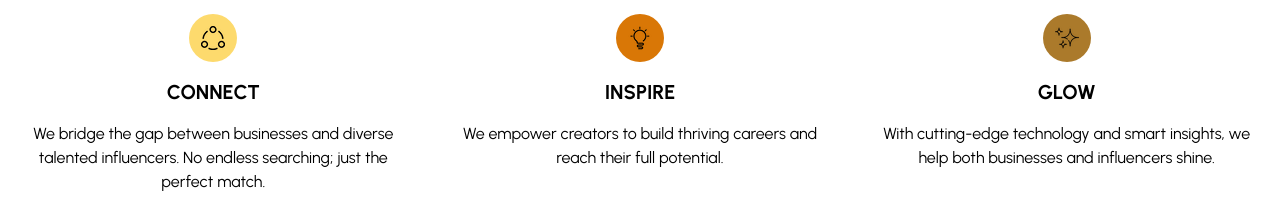
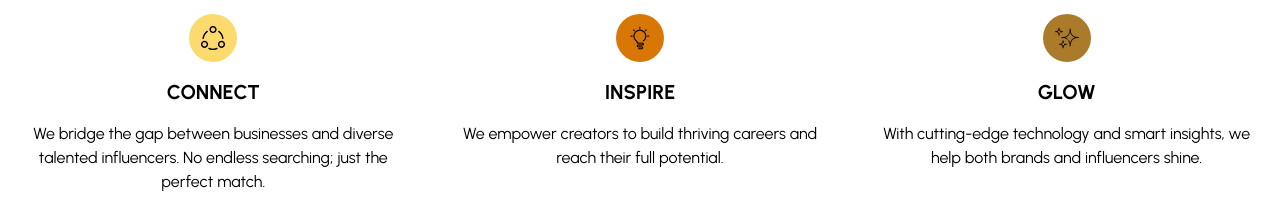
Before and after one commit to tek-juice/socialgems-website, a Next.js app: page / in a window 1280 px wide. Shown: the part 1326-1546 px from the top of the page. Built offline with nearby package versions, Linux system fonts and the light colour scheme.

Commit message:
changed wording on glow

```diff
--- a/src/app/page.tsx
+++ b/src/app/page.tsx
@@ -194,7 +194,7 @@ export default function Home() {
                 </div>
                 <h4 className="text-black text-xl font-bold mb-4">GLOW</h4>
                 <p className="text-black">
-                  With cutting-edge technology and smart insights, we help both businesses and influencers shine.
+                  With cutting-edge technology and smart insights, we help both brands and influencers shine.
                 </p>
               </div>
             </div>
```
